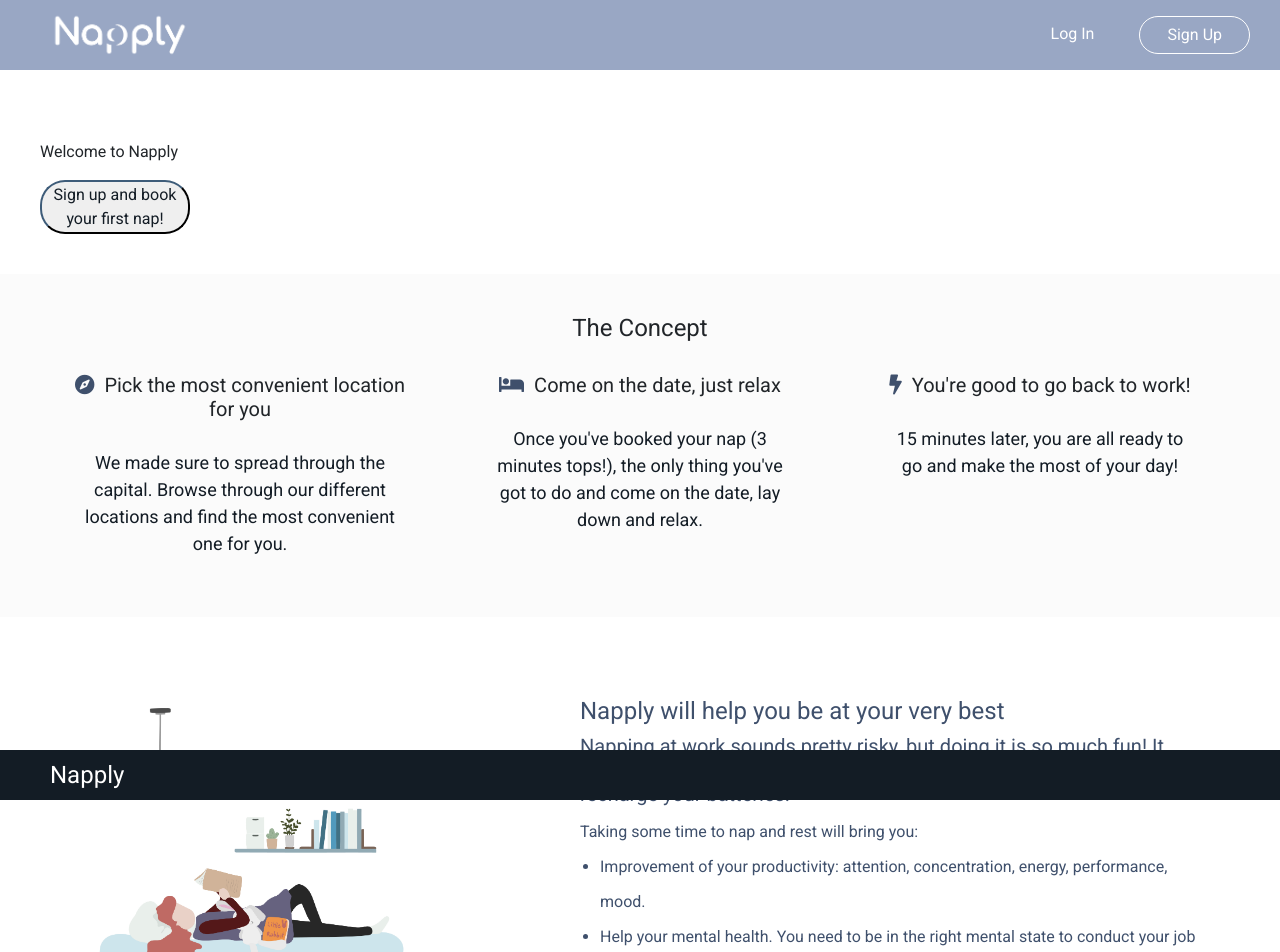
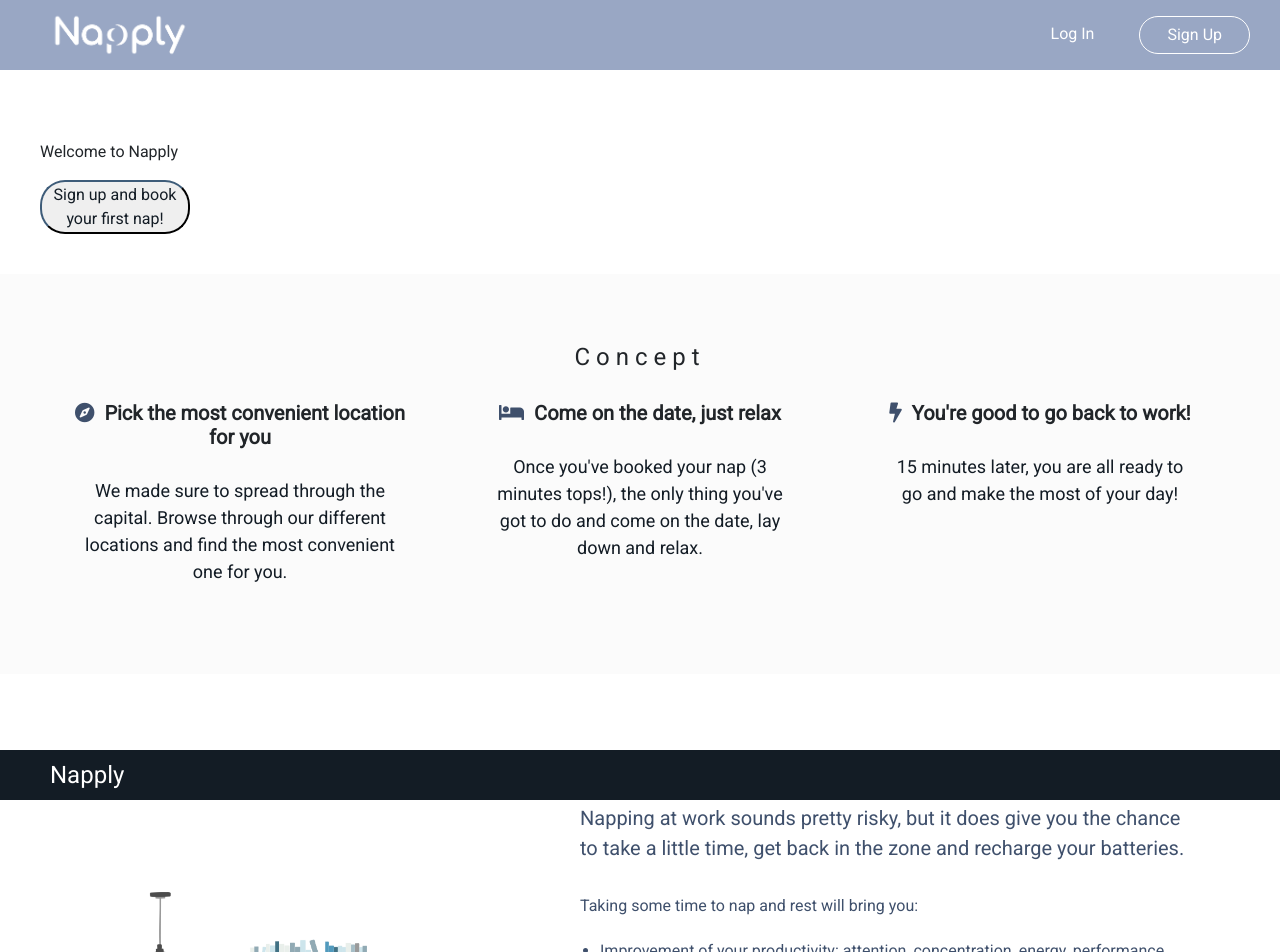
Before and after one commit to LOOFFI/napply-app, a React (Create React App) app: page / in a window 1280 px wide. Shown: the top 952 px of the page. Built offline with nearby package versions, Linux system fonts and the light colour scheme; no server answers; the HTML template or start-up script is replaced by a standard one.

Commit message:
home page III

```diff
--- a/src/App.css
+++ b/src/App.css
@@ -93,6 +93,7 @@
 
 .welcome-hp h2 {
   font-size: 22px;
+  letter-spacing: 6px;
 }
 
 .welcome-hp h3 {
@@ -147,10 +148,20 @@
   background-color: #fbfbfb;
   padding: 40px;
   text-align: center;
+  height: 400px;
+  display: flex;
+  align-items: stretch;
+  flex-direction: column;
+  justify-content: center;
 }
 
 .concept h4 {
   margin-bottom: 30px;
+  letter-spacing: 6px;
+}
+
+.concept h5 {
+  font-weight: bold;
 }
 
 div.card.concept-card {
@@ -181,6 +192,7 @@
 .nap-benefits {
   display: flex;
   justify-content: center;
+  align-items: center;
 }
 
 .benefits-img img {
@@ -189,7 +201,7 @@
 }
 
 .benefits-info {
-  line-height: 35px;
+  line-height: 45px;
   color: #3f506c;
   padding: 80px;
 }
@@ -200,6 +212,15 @@
 
 .benefits-info p {
   margin-bottom: 0px;
+}
+
+.benefits-info h4 {
+  margin-bottom: 20px;
+}
+
+.benefits-info h5 {
+  margin-bottom: 20px;
+  line-height: 30px;
 }
 
 /* >>>>>>>>>> LOCATIONS <<<<<<<<<<< */
--- a/src/components/HomePage.js
+++ b/src/components/HomePage.js
@@ -10,7 +10,9 @@
         {currentUser && (
           <div>
             <div className="hp-btn">
-              <h2>Welcome back, {currentUser.fullName}!</h2>
+              <h2>
+                Welcome back, <b>{currentUser.fullName}!</b>
+              </h2>
               <p>Lorem ipsum dolor sit amet, consectetur adipiscing elit.</p>
               <Link to="/location">
                 <button className="btn btn-outline-primary">Book A Nap</button>
@@ -57,7 +59,7 @@
       </div>
 
       <div className="concept">
-        <h4>The Concept</h4>
+        <h4>Concept</h4>
 
         <div className="concept-cards">
           <div className="card concept-card">
@@ -106,9 +108,9 @@
         <div className="benefits-info">
           <h4>Napply will help you be at your very best</h4>
           <h5>
-            Napping at work sounds pretty risky, but doing it is so much fun! It
-            gives you the chance to take a little time, get back in the zone and
-            recharge your batteries.
+            Napping at work sounds pretty risky, but it does give you the chance
+            to take a little time, get back in the zone and recharge your
+            batteries.
           </h5>
           <p>Taking some time to nap and rest will bring you:</p>
           <ul>
```
